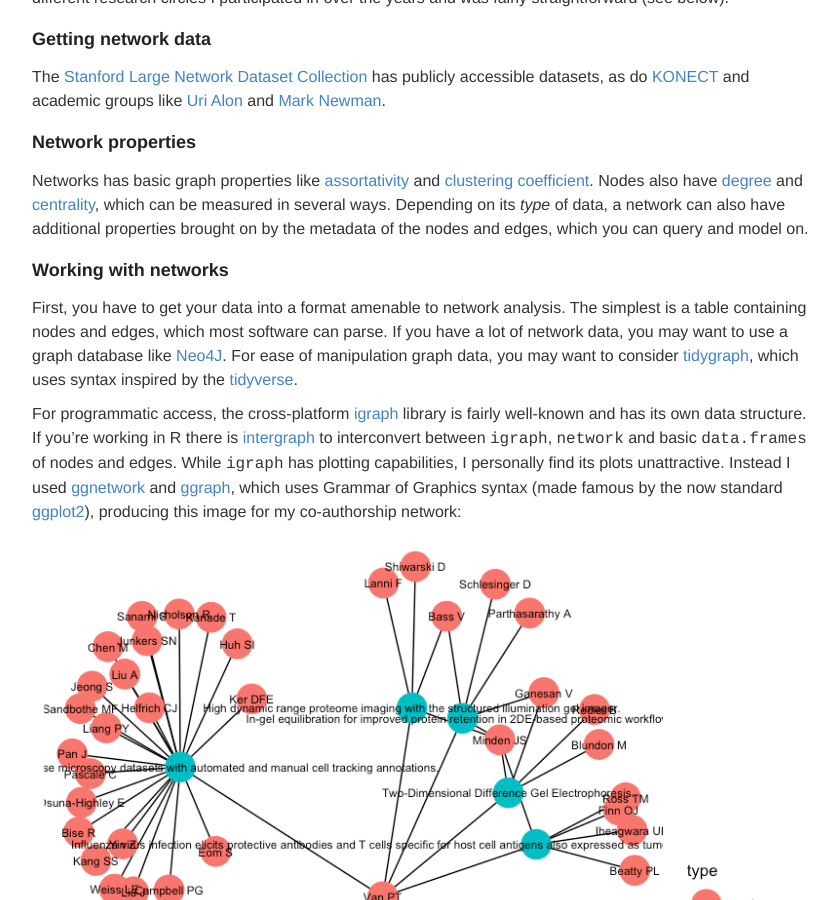
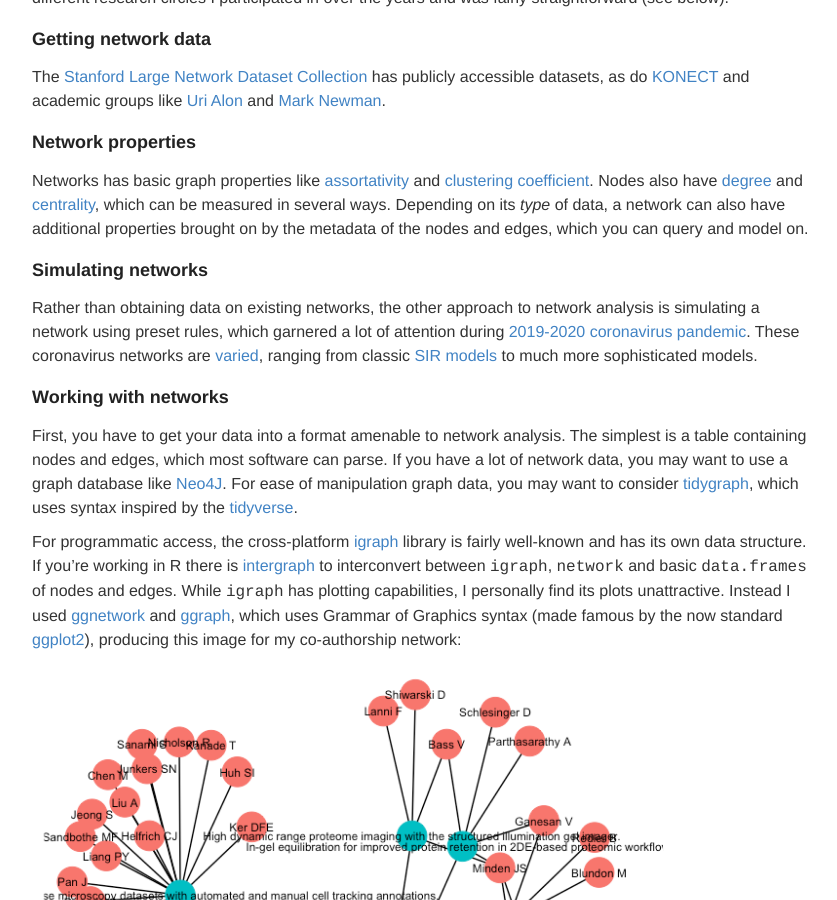
Before and after one commit to ptvan/ptvan.github.io, a Jekyll site: the page built from _posts/2019-10-17-analyzing-networks.md, in a window 1280 px wide and 900 px high, scrolled down 321 px. Shown: the whole window, without its empty margins (218-1055 px from the left). Built offline with Jekyll 4.4.1, drawn with Linux system fonts in a browser that asks for light colours.

Commit message:
added mention of epidemiological models

```diff
--- a/_posts/2019-10-17-analyzing-networks.md
+++ b/_posts/2019-10-17-analyzing-networks.md
@@ -12,6 +12,10 @@ The [Stanford Large Network Dataset Collection](https://snap.stanford.edu/data/)
 ### Network properties
 
 Networks has basic graph properties like [assortativity](https://en.wikipedia.org/wiki/Assortativity) and [clustering coefficient](https://en.wikipedia.org/wiki/Clustering_coefficient). Nodes also have [degree](https://en.wikipedia.org/wiki/Degree_(graph_theory)) and [centrality](https://en.wikipedia.org/wiki/Centrality), which can be measured in several ways. Depending on its _type_ of data, a network can also have additional properties brought on by the metadata of the nodes and edges, which you can query and model on.
+
+### Simulating networks
+
+Rather than obtaining data on existing networks, the other approach to network analysis is simulating a network using preset rules, which garnered a lot of attention during [2019-2020 coronavirus pandemic](https://en.wikipedia.org/wiki/2019%E2%80%9320_coronavirus_pandemic). These coronavirus networks are [varied](https://timmermanreport.com/2020/04/covid-19-models-what-makes-them-tick/), ranging from classic [SIR models](https://en.wikipedia.org/wiki/Compartmental_models_in_epidemiology) to much more sophisticated models.
 
 ### Working with networks
 
```
